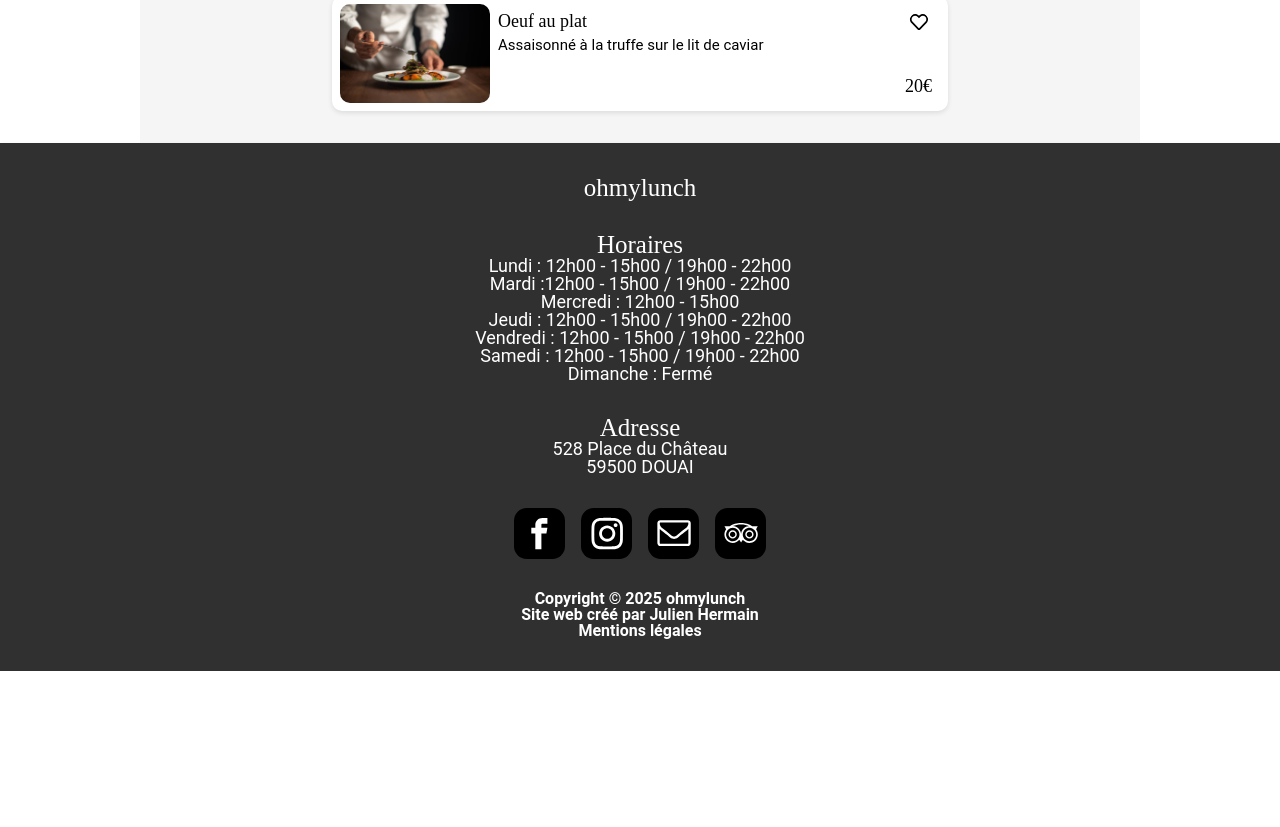
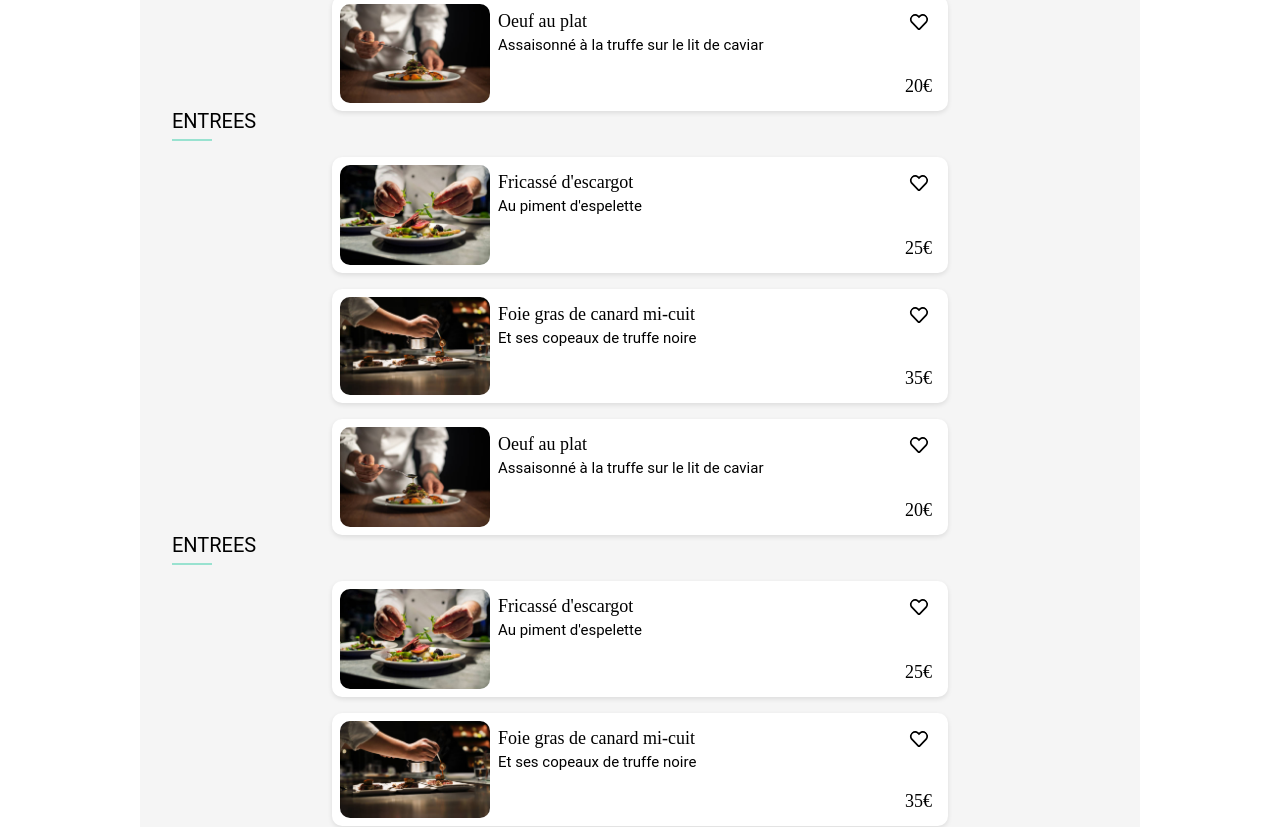
Before and after one commit to julien382/ohmylunch, a React (Vite) app: page / in a window 1280 px wide. Shown: the part 986-1813 px from the top of the page. Before the commit the page ends 1657 px from the top, so only its background shows below. Built offline with nearby package versions, Linux system fonts and the light colour scheme; a web font is replaced by a local one.

Commit message:
create laCarteCardPlatsContainer

```diff
--- a/src/components/LaCarte/LaCarte.jsx
+++ b/src/components/LaCarte/LaCarte.jsx
@@ -12,6 +12,7 @@ const LaCarte = () => {
         <div className='laCarte'>
             <h2 className='laCarteTitle'>La Carte</h2>
 
+            <div className='laCarteTypePlatsContainer'>
                 <h3 className='laCarteTypePlats'>ENTREES</h3>
 
                 <span className='laCarteTypePlatsBarre'></span>
@@ -22,6 +23,32 @@ const LaCarte = () => {
                     <LaCarteCard img={entree3} title={"Oeuf au plat"} text={"Assaisonné à la truffe sur le lit de caviar"} price={"20€"}  />
                 </div>
             </div>
+
+            <div className='laCarteTypePlatsContainer'>
+                <h3 className='laCarteTypePlats'>ENTREES</h3>
+
+                <span className='laCarteTypePlatsBarre'></span>
+
+                <div className='laCarteCards'>
+                    <LaCarteCard img={entree1} title={"Fricassé d'escargot"} text={"Au piment d'espelette"} price={"25€"} />
+                    <LaCarteCard img={entree2} title={"Foie gras de canard mi-cuit"} text={"Et ses copeaux de truffe noire"} price={"35€"}  />
+                    <LaCarteCard img={entree3} title={"Oeuf au plat"} text={"Assaisonné à la truffe sur le lit de caviar"} price={"20€"}  />
+                </div>
+            </div>
+
+            <div className='laCarteTypePlatsContainer'>
+                <h3 className='laCarteTypePlats'>ENTREES</h3>
+
+                <span className='laCarteTypePlatsBarre'></span>
+
+                <div className='laCarteCards'>
+                    <LaCarteCard img={entree1} title={"Fricassé d'escargot"} text={"Au piment d'espelette"} price={"25€"} />
+                    <LaCarteCard img={entree2} title={"Foie gras de canard mi-cuit"} text={"Et ses copeaux de truffe noire"} price={"35€"}  />
+                    <LaCarteCard img={entree3} title={"Oeuf au plat"} text={"Assaisonné à la truffe sur le lit de caviar"} price={"20€"}  />
+                </div>
+            </div>
+
+        </div>
     )
 }
 
--- a/src/components/LaCarte/LaCarte.scss
+++ b/src/components/LaCarte/LaCarte.scss
@@ -14,6 +14,11 @@
     font-size: $primary-font-size;
     font-family: $secondary-font;
     margin-bottom: 2rem;
+}
+
+.laCarteTypePlatsContainer {
+    display: flex;
+    flex-direction: column;
 }
 
 .laCarteTypePlats {
```
Lines whose indentation alone changed are shown as unchanged.
